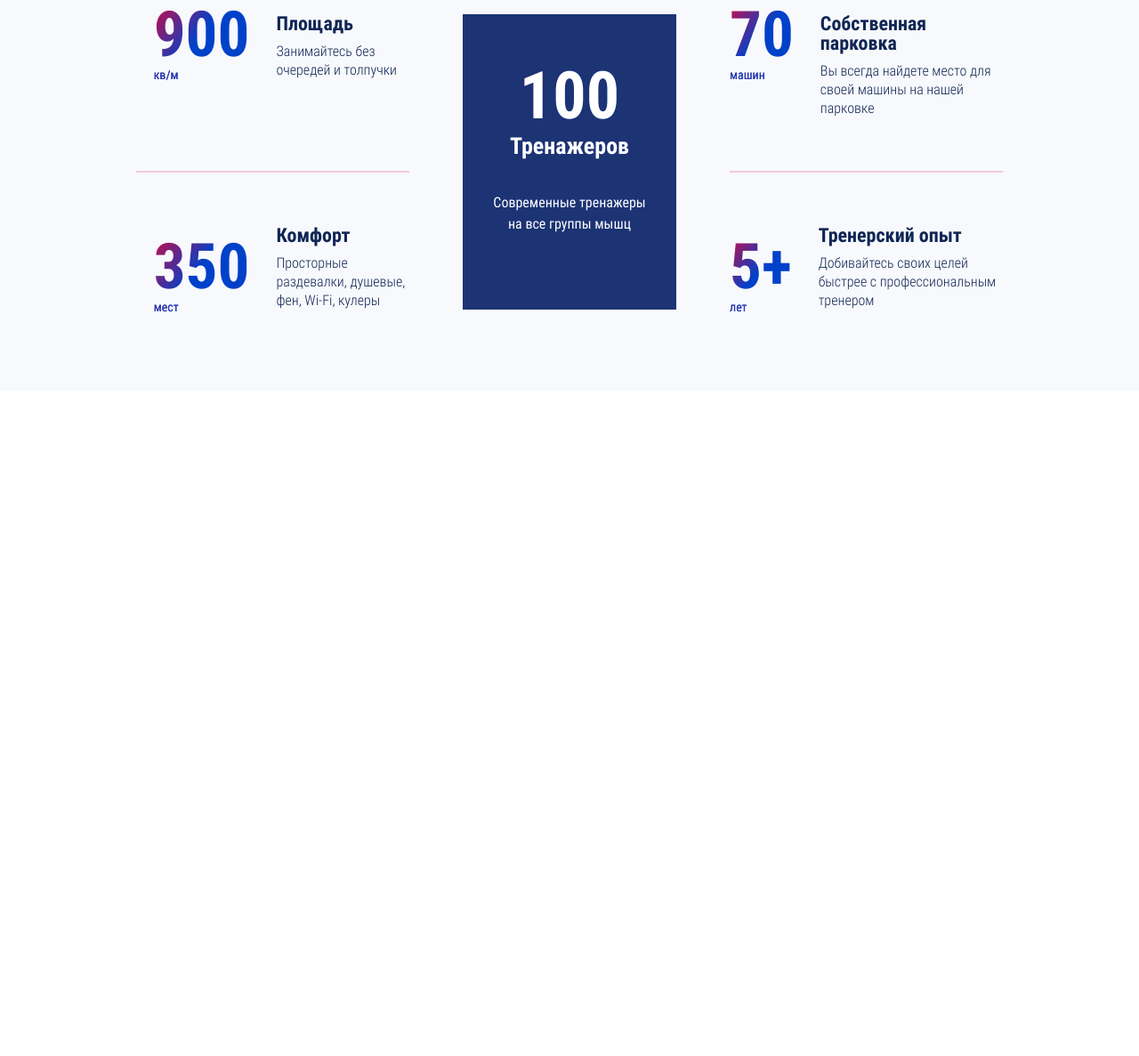
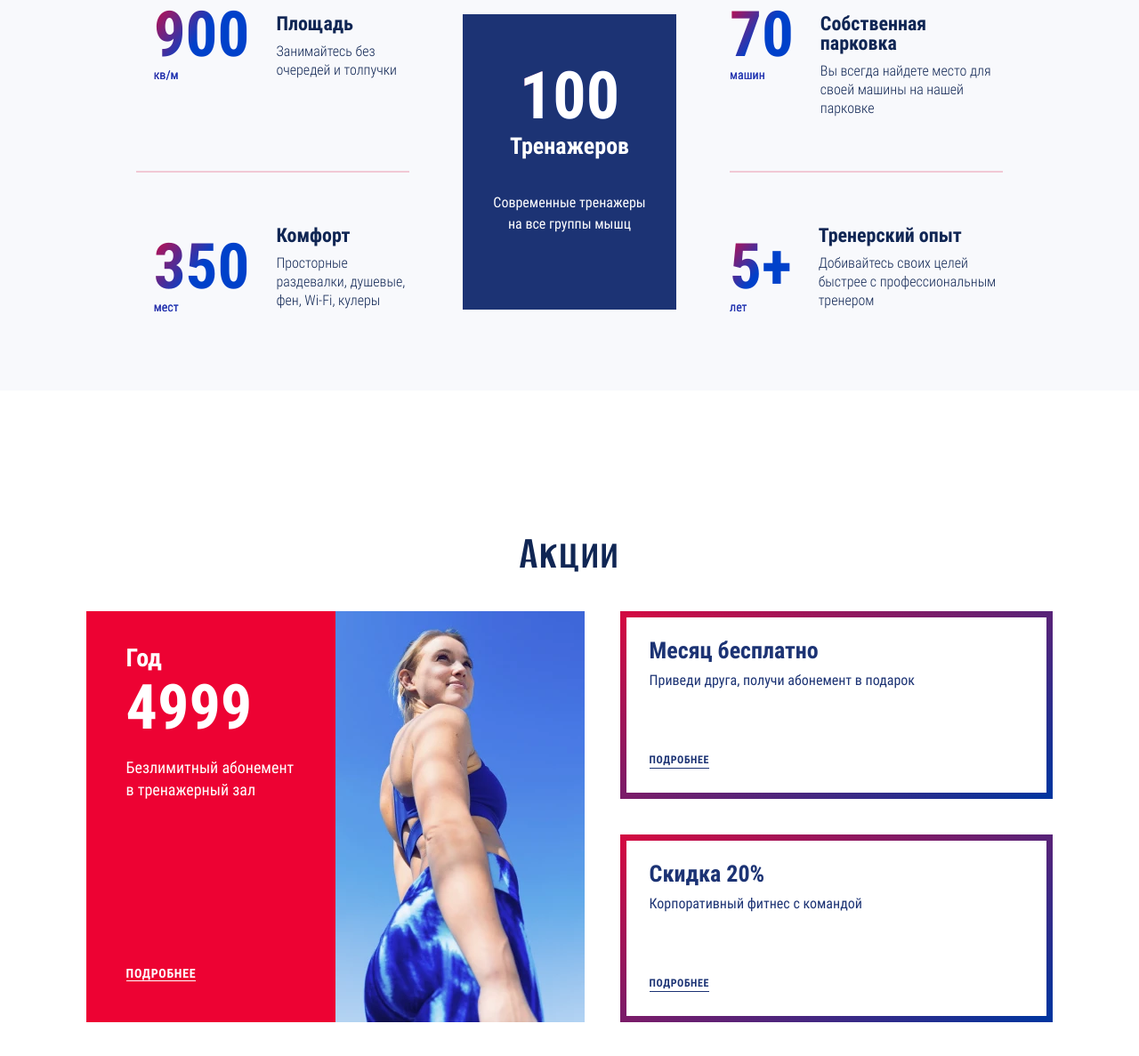
Before and after one commit to AlyonaPrikhodchenko/Fitness-project, a website built with webpack: page source/index.html in a window 1280 px wide. Shown: the part 3692-4879 px from the top of the page at 89% size. Before the commit the page ends 4131 px from the top, so only its background shows below. Built offline with nearby package versions, Linux system fonts and the light colour scheme; files whose address does not match are found by name.

Commit message:
Add block stocks

```diff
--- a/source/index.html
+++ b/source/index.html
@@ -457,6 +457,46 @@
           </ul>
         </div>
       </section>
+      <section class="main__stocks stocks">
+        <div class="stocks__container container">
+          <h2 class="stocks__title title-name">Акции</h2>
+          <div class="stocks__content-wrapper">
+            <div class="stocks__unlimited">
+              <div class="stocks__content">
+                <dl class="stocks__price-wrapper">
+                  <dt class="stocks__date">Год</dt>
+                  <dd class="stocks__price">4999</dd>
+                </dl>
+                <p class="stocks__text">Безлимитный абонемент в тренажерный зал</p>
+                <a class="stocks__link" href="#">Подробнее</a>
+              </div>
+
+              <div class="stocks__image">
+                <picture>
+                  <source type="image/webp"
+                    srcset="./img/content/season-ticket.webp 1x, ./img/content/season-ticket@2x.webp 2x">
+                  <img class="stocks__img" src="./img/content/season-ticket.jpg" srcset="./img/content/season-ticket@2x.jpg 2x" width="280" height="462" loading="lazy" alt="Девушка в спортивной одежде на фоне голубого неба.">
+                </picture>
+              </div>
+            </div>
+
+            <div class="stocks__news">
+              <ul class="stocks__list reset-list">
+                <li class="stocks__item">
+                  <h3 class="stocks__item-title">Месяц бесплатно</h3>
+                  <p class="stocks__item-text stocks__item-text--free">Приведи друга, получи абонемент в&nbsp;подарок</p>
+                  <a class="stocks__item-link" href="#">Подробнее</a>
+                </li>
+                <li class="stocks__item">
+                  <h3 class="stocks__item-title">Скидка 20%</h3>
+                  <p class="stocks__item-text">Корпоративный фитнес с&nbsp;командой</p>
+                  <a class="stocks__item-link" href="#">Подробнее</a>
+                </li>
+              </ul>
+            </div>
+          </div>
+        </div>
+      </section>
     </main>
   </div>
 
--- /dev/null
+++ b/source/sass/blocks/stocks.scss
@@ -0,0 +1,230 @@
+.stocks {
+  padding: 150px 0 110px;
+  background-color: $color-light-text;
+
+  @media (max-width: $tablet) {
+    padding: 95px 0;
+  }
+
+  @media (max-width: $tel) {
+    padding: 65px 0;
+  }
+}
+
+.stocks__title {
+  margin-bottom: 33px;
+  text-align: center;
+
+  @media (max-width: $tablet) {
+    margin-bottom: 40px;
+  }
+
+  @media (max-width: $tel) {
+    margin-bottom: 42px;
+  }
+}
+
+.stocks__content-wrapper {
+  display: grid;
+  grid-template-columns: 560px 1fr;
+  column-gap: 40px;
+
+  @media (max-width: $tablet) {
+    grid-template-columns: 1fr;
+    gap: 30px;
+  }
+}
+
+.stocks__unlimited {
+  display: flex;
+  flex-direction: row;
+  min-height: 462px;
+
+  @media (max-width: $tel) {
+    flex-direction: column;
+    min-height: auto;
+  }
+}
+
+.stocks__content {
+  display: flex;
+  flex-direction: column;
+  align-items: flex-start;
+  flex-grow: 1;
+  background-color: $color-accent;
+  padding: 33px 45px 46px;
+
+  @media (max-width: $tel) {
+    align-items: center;
+  }
+}
+
+.stocks__price-wrapper {
+  margin: 0;
+  margin-bottom: 20px;
+
+  @media (max-width: $tel) {
+    margin-bottom: 13px;
+  }
+}
+
+.stocks__date {
+  @include fontRoboto(700, 28px, 40px, $color-light-text);
+
+  @media (max-width: $tel) {
+    text-align: center;
+  }
+}
+
+.stocks__price {
+  margin: 0;
+
+  @include fontRoboto(700, 70px, 70px, $color-light-text);
+
+  @media (max-width: $tel) {
+    text-align: center;
+  }
+}
+
+.stocks__text {
+  margin: 0;
+  margin-bottom: 15px;
+
+  @include fontRoboto(400, 18px, 25px, $color-light-text);
+
+  @media (max-width: $tel) {
+    text-align: center;
+    margin-bottom: 30px;
+  }
+}
+
+.stocks__link {
+  display: inline-block;
+  vertical-align: middle;
+  margin-top: auto;
+  text-transform: uppercase;
+  letter-spacing: 0.05em;
+  border-bottom: 1px solid $color-light-text;
+
+  @include fontRoboto(700, 14px, 16px, $color-light-text);
+
+  @media (max-width: $tel) {
+    text-align: center;
+  }
+}
+
+.stocks__image {
+  width: 280px;
+  flex-shrink: 0;
+
+  @media (max-width: $tablet) {
+    width: 399px;
+  }
+
+  @media (max-width: $tel) {
+    width: 100%;
+    height: 93.5vw;
+  }
+}
+
+.stocks__img {
+  object-fit: cover;
+  width: 100%;
+  height: 100%;
+
+  @media (max-width: $tel) {
+    object-position: 0 0;
+  }
+}
+
+.stocks__list {
+  display: flex;
+  flex-direction: column;
+  justify-content: space-between;
+  height: 100%;
+
+  @media (max-width: $tablet) {
+    display: grid;
+    grid-template-columns: repeat(2, 1fr);
+    gap: 30px;
+    min-height: 211px;
+  }
+
+  @media (max-width: $tel) {
+    grid-template-columns: 1fr;
+    min-height: auto;
+  }
+}
+
+.stocks__item {
+  display: flex;
+  flex-direction: column;
+  align-items: flex-start;
+  flex-grow: 1;
+  width: 100%;
+  padding: 24px 26px 27px;
+  border-width: 7px;
+  border-style: solid;
+  border-image: linear-gradient(148.82deg, #d10a42 0.85%, #00359f 100%) 1;
+
+  &:not(:last-child) {
+    margin-bottom: 40px;
+  }
+
+  @media (max-width: $tablet) {
+    &:not(:last-child) {
+      margin-bottom: 0;
+    }
+  }
+
+  @media (max-width: $tel) {
+    align-items: center;
+    min-height: 211px;
+    padding: 35px 35px 39px;
+  }
+}
+
+.stocks__item-title {
+  margin: 0;
+  margin-bottom: 13px;
+
+  @include fontRoboto(700, 26px, 26px, $color-accent-dark);
+
+  @media (max-width: $tel) {
+    text-align: center;
+  }
+}
+
+.stocks__item-text {
+  margin: 0;
+  margin-bottom: 15px;
+
+  @include fontRoboto(400, 16px, 16px, $color-accent-dark);
+
+  @media (max-width: $tablet) {
+    line-height: 20px;
+
+    &--free {
+      max-width: 153px;
+    }
+  }
+
+  @media (max-width: $tel) {
+    text-align: center;
+  }
+}
+
+.stocks__item-link {
+  display: inline-block;
+  vertical-align: middle;
+  margin-top: auto;
+  text-transform: uppercase;
+  letter-spacing: 0.05em;
+  border-bottom: 1px solid $color-accent-dark;
+
+  @include fontRoboto(700, 12px, 18px, $color-accent-dark);
+
+  @media (max-width: $tel) {
+    text-align: center;
+  }
+}
--- a/source/sass/style.scss
+++ b/source/sass/style.scss
@@ -31,3 +31,4 @@
 @import "./blocks/trainer";
 @import "./blocks/card-trainer";
 @import "./blocks/advantages";
+@import "./blocks/stocks";
```
Also changed, not shown: build/css/style.css, build/css/style.min.css, build/index.html, 1 other file.
